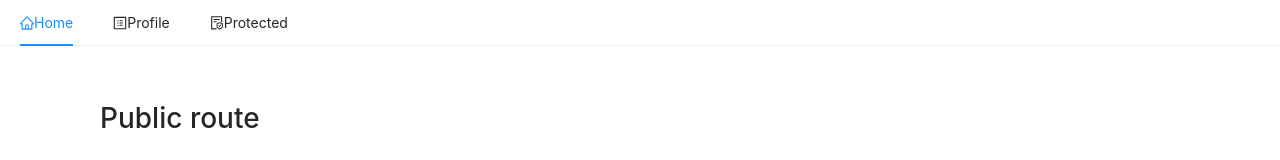
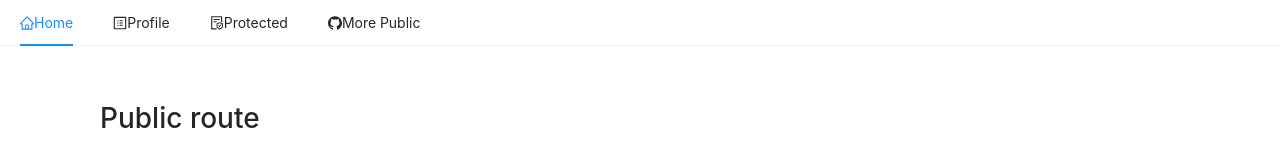
Before and after one commit to ClaytonDewey/basic-authentication, a React (Create React App) app: page / in a window 1280 px wide. Shown: the top 160 px of the page. Built offline with nearby package versions, Linux system fonts and the light colour scheme; no server answers; what @aws-amplify/ui-react, aws-amplify would draw is missing.

Commit message:
Project 5 submission

```diff
--- a/src/Nav.js
+++ b/src/Nav.js
@@ -1,7 +1,7 @@
 import React from "react";
 import { Link } from "react-router-dom";
 import { Menu } from "antd";
-import { HomeOutlined, ProfileOutlined, FileProtectOutlined } from "@ant-design/icons";
+import { HomeOutlined, ProfileOutlined, FileProtectOutlined, GithubOutlined } from "@ant-design/icons";
 
 const Nav = ({ current }) => {
     return (
@@ -25,6 +25,12 @@ const Nav = ({ current }) => {
                         Protected
                     </Link>
                 </Menu.Item>
+                <Menu.Item key="morepublic">
+                    <Link to="/morepublic">
+                        <GithubOutlined />
+                        More Public
+                    </Link>
+                </Menu.Item>
             </Menu>
         </div>
     );
--- a/src/Router.js
+++ b/src/Router.js
@@ -29,7 +29,7 @@ const Router = () => {
                 <Route exact path="/" element={<Public />} />
                 <Route exact path="/protected" element={<Protected />} />
                 <Route exact path="/profile" element={<Profile />} />
-                <Route exact path="/more-public" element={<MorePublic />} />
+                <Route exact path="/morepublic" element={<MorePublic />} />
                 <Route element={<Public />} />
             </Routes>
         </HashRouter>
```
